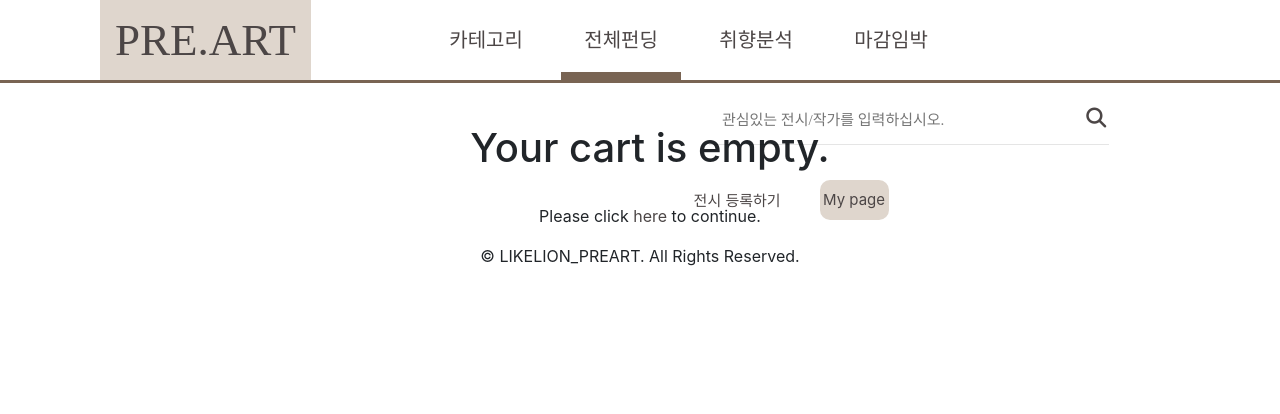
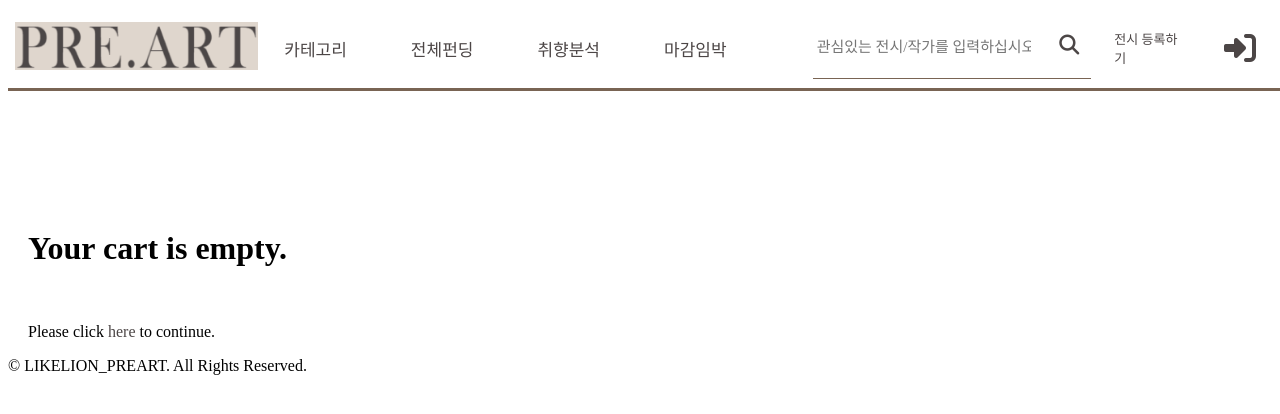
Before and after one commit to jiyoungzero/PRE.ART_hackerthon, a Django app: page /cart/ in a window 1280 px wide. Shown: the top 414 px of the page. Run offline with Django 3.2, Linux system fonts and the light colour scheme; data comes from the database, SQL or seed files in the repository; both versions use the stored data as it was after the commit; some libraries are stand-ins or nearby versions; some web fonts are replaced.

Commit message:
navbar 전면 수정

```diff
--- a/static/css/base.css
+++ b/static/css/base.css
@@ -19,86 +19,62 @@
     src: url(/font/AppleSDGothicNeoEB.ttf);
 }
 
-* {
-    margin: 0;
-    padding: 0;
-}
-
 a{
     text-decoration: none;
     color: #4C4646;
 }
 
-#nav_title{
-    font-family: 'Playfair Display', serif;
-    font-size: 45px;
-    background-color: #DFD6CD;
-    float: left;
-    margin: 0 100px;
-    padding: 0 15px;
+.nav{
+    width: 100vw;
+    height: 80px;
+    display: flex;
+    align-items: center;
+    justify-content: space-around;
+    border-bottom: 3px solid #796453;
 }
 
-#nav_list{
-    margin-right: 10px;
-    height: 80px;
+.navbar_logo_img{
+    width: 100%;
+    padding-left: 3%;
 }
 
-.nav_my{
-    float: right;
-    margin-right: 100px;
-    font-size: 10px;
-    width: 38%;
-    height: 75px;
-}
-
-.nav{
-    position: fixed;
+.nav_list{
+    display: flex;
+    align-items: center;
     width: 100%;
-    height: 100px;
-    line-height: 100px;
-    box-shadow: #796453;
-    margin-bottom: 35px;
-    display: block;
-    background-color: #ffffff;
-    z-index: 100;
-}
-
-.nav_hr{
-    background-color: #796453;
-    height: 3px;
-    border: none;
-    width: auto;
-    margin-top: -3px;
+    justify-content: space-around;
 }
 
 .nav_button{
     font-family: "AppleSDGothicNeoM";
-    font-size: 20px;
-    padding: 0;
+    font-size: 17px;
     color: #4C4646;
-    display: inline-block;
-    margin-left:15px;
     text-transform: uppercase;
-    width: 120px;
-    text-align: center;
-    height: 75px;
+    display: flex;
+    align-items: center;
+    justify-content: space-between;
+    width: 100%;
+    padding: 2%;
+    overflow: hidden;
 }
-
-.nav_button::after{
-    display: block;
-    content: '';
-    border-bottom: solid 7px #796453;
-    transform: scaleX(0);
-    transition: transform .25s ease-in-out;
+.nav_reigst{
+    font-family: "AppleSDGothicNeoM";
+    display: flex;
+    font-size: 13px;
+    color: #4C4646;
 }
-
-.nav_button:hover:after{
-    transform: scaleX(1);
+.nav_my{
+    display: flex;
+    flex-direction: row;
+    width: 45%;
+    align-items: center;
+    justify-content: space-between;
 }
 
 .nav_register{
     margin:0 5%;
-    width: 430px;
+    width: 300px;
+    border-bottom: 1px solid #796453;
 }
 
 .search_bar{
@@ -109,7 +85,6 @@ a{
     outline: none;
     -webkit-appearance: none;
     height: 50px;
-    line-height: 50px;
 }
 
 .search_btn{
@@ -119,21 +94,14 @@ a{
     background-color: #ffffff;
     margin-left: 5%;
     height: 50px;
-    line-height: 50px;
-}
 
-hr{
-    margin-top: -4%;
-    margin-left: -2%;
-    width: 400px;
-    color: #4C4646;
 }
 
 /* .show{
     display: block;
 } */
 
-.dropbtn {
+/* .dropbtn {
     background-color: #DFD6CD;
     color: #4C4646;
     padding: 0 3.5px;
@@ -146,11 +114,11 @@ hr{
 }
 
 
-.dropdown {
+.nav_dropdown {
     display: inline-block;
 }
 
-.dropdown-content {
+.nav_dropdown-content {
     display: none;
     text-align: center;
     background-color: #f9f9f9;
@@ -158,7 +126,7 @@ hr{
     z-index: 10;
 }
 
-.dropdown-content a {
+.nav_dropdown-content a {
     color: #4C4646;
     padding: 0;
     text-decoration: none;
@@ -167,13 +135,20 @@ hr{
     line-height: 50px;
 }
 
-.dropdown-content a:hover {background-color: #f1f1f1}
+.nav_dropdown-content a:hover {background-color: #f1f1f1}
 
-.dropdown:hover .dropdown-content {
+.nav_dropdown:hover .dropdown-content {
     display: block;
 }
 
-.dropdown:hover .dropbtn {
+.nav_dropdown:hover .dropbtn {
     background-color: #DFD6CD;
     color: #4C4646;
+} */
+
+
+.nav_button:hover {
+    transform: scale(1.3);
+    transition-duration: 0.3s;
+    color: #796453;
 }
--- a/static/css/funding.css
+++ b/static/css/funding.css
@@ -134,6 +134,8 @@ progress::-moz-progress-bar {
     margin: 5% 10%;
     margin-left: 0;
     line-height: 150px;
+    display: flex;
+    align-items: center;
 }
 
 .hr_1{
--- a/templates/base.html
+++ b/templates/base.html
@@ -6,8 +6,10 @@
     <meta name="viewport" content="width=device-width, initial-scale=1">
     <!-- Bootstrap CSS
     <link rel = "stylesheet" href = "{% static 'css/custom.css' %}"> -->
-    <link rel = "stylesheet" href = "{% static 'css/bootstrap.min.css' %}">
-    <link rel = "stylesheet" href = "{% static 'css/all.min.css' %}">
+    <!-- <link rel = "stylesheet" href = "{% static 'css/bootstrap.min.css' %}">
+    <link rel = "stylesheet" href = "{% static 'css/all.min.css' %}"> -->
+
+    <!--navbar-->
     <link rel="stylesheet" href="{% static 'css/base.css' %}">
     <!--cart/registration_1-->
     <link rel="stylesheet" href="{% static 'css/regist_1.css' %}">
--- a/templates/navbar.html
+++ b/templates/navbar.html
@@ -1,79 +1,54 @@
 {% load static %}
-<!-- css 적용 오류 임시방편 -->
-<style>
-.search_bar, .search_btn{
-  height: 40px;
-  line-height: 40px;
-}
 
-.nav{
-    position: fixed;
-    width: 100%;
-    height: 80px;
-    line-height: 80px;
-    box-shadow: #796453;
-    margin-bottom: 30px;
-    display: block;
-    background-color: #ffffff;
-    z-index: 100;
-}
+<nav class="nav">
 
-.dropbtn {
-    background-color: #DFD6CD;
-    color: #4C4646;
-    padding: 0 3.5px;
-    font-size: 15px;
-    border: none;
-    border-radius: 10px;
-    cursor: pointer;
-    height: 40px;
-    line-height: 40px;
-}
+    <a id="nav_title" href="{% url 'shop:allProdCat' %}">
+        <img class="navbar_logo_img" src="{% static 'img/preart.png' %}" alt="">
+    </a>
 
-a:hover{
-    color: #4C4646;
-}
-</style>
-
-<header class="nav" style="height: 80px;">
-    <a id="nav_title" href="{% url 'shop:allProdCat' %}" >PRE.ART</a>
     <div class="nav_list">
 
-        <div class="dropdown" style="float: left;">
+        <div class="nav_dropdown">
             <a class="nav_button" href="#" style="text-decoration: none;">카테고리</a>
-            <div class="dropdown-content">
+            <div class="nav_dropdown-content">
             {% for cat in links %}
-            <a class="nav-link" href="{{cat.get_url}}">- {{cat.name}}</a>
+            <!--일단 드롭다운 부분 주석 처리 해놓음-->
+            <!-- <a class="nav-link" href="{{cat.get_url}}">{{cat.name}}</a> -->
             {% endfor %}
             </div>
         </div>
 
-        <div style="float: left;"><a class="nav_button" id="btn2" href="{% url 'shop:allProdCat' %}" style="text-decoration: none;">전체펀딩</a></div>
-        <div style="float: left;"><a class="nav_button" id="btn3" href="#" style="text-decoration: none;">취향분석</a></div>
-        <div style="float: left;"><a class="nav_button" id="btn4" href="#" style="text-decoration: none;">마감임박</a></div>
+        <div><a class="nav_button" href="{% url 'shop:allProdCat' %}" style="text-decoration: none;">전체펀딩</a></div>
+        <div><a class="nav_button" href="#" style="text-decoration: none;">취향분석</a></div>
+        <div><a class="nav_button" href="#" style="text-decoration: none;">마감임박</a></div>
 
         <div class="nav_my">
             <!-- 검색창 -->
-            <form class="nav_register" action="{% url 'search_app:searchResult' %}" method="get" style="float: left;">
+            <form class="nav_register" action="{% url 'search_app:searchResult' %}" method="get">
                 <input class="search_bar" type="text" placeholder="관심있는 전시/작가를 입력하십시오." aria-label="Search" name = "q" style="border: none;outline: none;-webkit-appearance: none;">
                 <button class="search_btn" type="submit"><span><i class="fa-solid fa-magnifying-glass"></i></span></button>
-                <hr style="color: #4C4646;">
             </form>
             <!-- 전시 등록 -->
-            <a href="{% url 'cart:regist_1' %}" style="float: left; padding-right: 8%; font-size: 15px; text-decoration: none;" style="text-decoration: none;">전시 등록하기</a>
+            <a class=" nav_reigst" href="{% url 'cart:regist_1' %}">전시 등록하기</a>
             <!-- 로그인 -->
-            <div class="dropdown">
-                <button class="dropbtn" style="font-size: 15px;">My page</button>
-                <div class="dropdown-content">
-                <a href="{% url 'account:login' %}" style="font-size: 15px;"><span>로그인</span></a>
-                <a href="{% url 'account:register' %}" style="font-size: 15px;"><span>회원가입</span></a>
-                <a href="#" style="font-size: 15px;"><span>My page</span></a>
-                </div>
-            </div>
+            <ul class="nav_login">
+                <!-- <i id="toggle_btn" style="cursor: pointer;" class="fa-regular fa-user"></i> -->
+                {% if user.is_authenticated %}
+                {% if not user.profile %}
+                <!--자신의 초기 정보 입력, 로그아웃 아이콘 -->
+                <a href="#"><i class="fa-solid fa-user fa-2x"></i></a>
+                <a href="#"><i class="fa-solid fa-right-from-bracket fa-2x"></i></a>
+                {% else %}
+                <!--자신의 마이페이지, 로그아웃 아이콘 -->
+                <a href="#"><i class="fa-solid fa-circle-user fa-2x"></i></a>
+                <a href="#"><i class="fa-solid fa-right-from-bracket fa-2x"></i></a>
+                {% endif %}
+                {% else %}
+                <!-- //* 로그아웃 아이콘 -->
+                <a href="#"><i class="fa-solid fa-right-to-bracket fa-2x"></i> </a>
+                {% endif %}
+            </ul>
         </div>
 
     </div>
-    <hr class="nav_hr" style="margin-top: 80px;">
-
-
-</header>
+</nav>
```
Also changed, not shown: db.sqlite3, static/img/preart.png (added).
